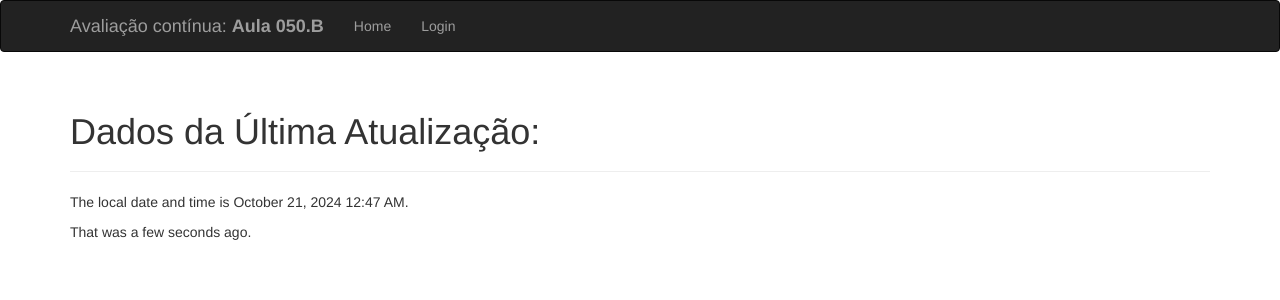
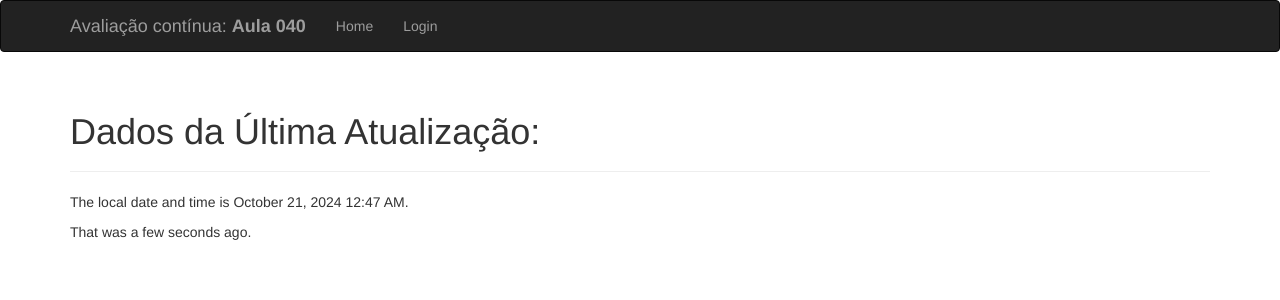
Before and after one commit to marianaolfr/Semana-04.-Templates, a Flask app: page / in a window 1280 px wide. Shown: the top 300 px of the page. Run offline with Flask 3, Linux system fonts and the light colour scheme; some libraries are stand-ins or nearby versions.

Commit message:
Update base.html

```diff
--- a/templates/base.html
+++ b/templates/base.html
@@ -18,7 +18,7 @@
 				<span class="icon-bar"></span>
 				<span class="icon-bar"></span>
 			</button>
-			<a class="navbar-brand" href="/">Avaliação contínua: <b>Aula 050.B</b></a>
+			<a class="navbar-brand" href="/">Avaliação contínua: <b>Aula 040</b></a>
 		</div>
 		<div class="navbar-collapse collapse">
 			<ul class="nav navbar-nav">
```
